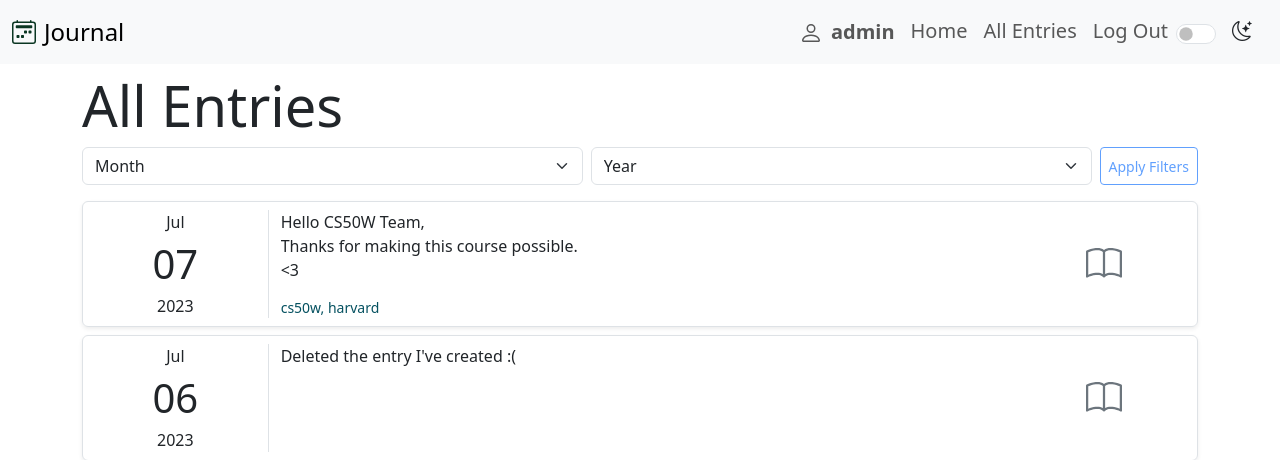
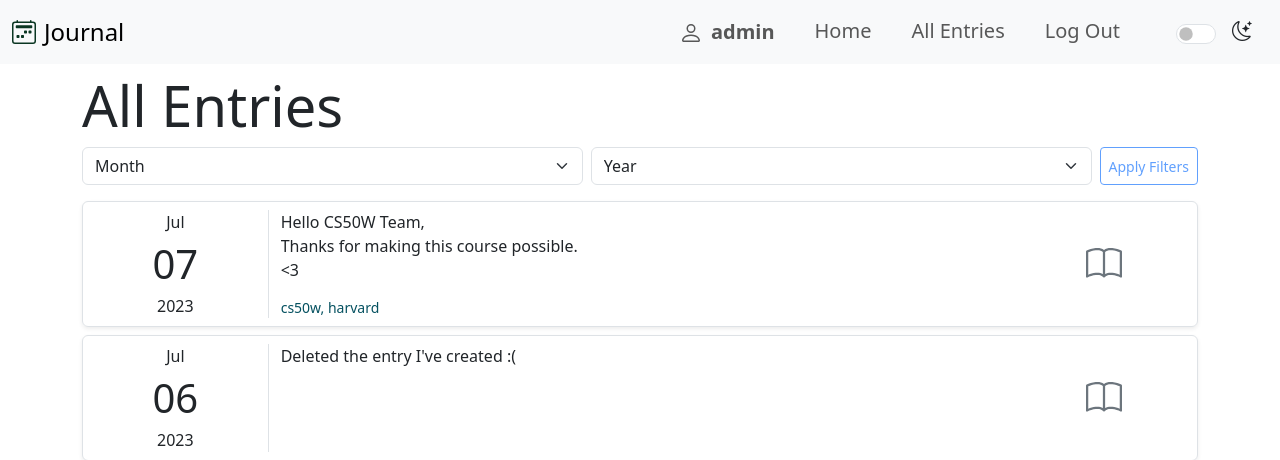
Before and after one commit to hakanayata/journal, a Django app: page /all_entries in a window 1280 px wide. Shown: the top 460 px of the page. Run offline with Django 4.2, Linux system fonts and the light colour scheme; a user stored in the database is signed in; data comes from the database, SQL or seed files in the repository.

Commit message:
gap increased btw navbar elms, vr and hr added

```diff
--- /dev/null
+++ b/journal/static/journal/js/hrOrVr.js
@@ -0,0 +1,23 @@
+document.addEventListener("DOMContentLoaded", () => {
+
+    let ruleDiv = document.getElementById("hrOrVr")
+    const horRule = document.createElement("hr")
+
+    const ruleDecider = (width) => {
+        console.log(width);
+        if (width >= 992) {
+            ruleDiv.className = "vr"
+            if (horRule) {
+                horRule.remove()
+            }
+        } else {
+            console.log("small");
+            ruleDiv.className = ""
+            ruleDiv.append(horRule)
+        }
+    }
+
+    // window.addEventListener("load", ruleDecider(window.innerWidth))
+
+    window.addEventListener("resize", () => ruleDecider(window.innerWidth))
+})
--- a/journal/templates/journal/layout.html
+++ b/journal/templates/journal/layout.html
@@ -33,7 +33,7 @@
             <button type="button" class="btn-close" data-bs-dismiss="offcanvas" aria-label="Close"></button>
           </div>
           <div class="offcanvas-body lead">
-            <ul class="navbar-nav justify-content-end flex-grow-1 pe-3">
+            <ul class="navbar-nav justify-content-end flex-grow-1 gap-4 pe-3">
               {% if user.is_authenticated %}
               <li class="nav-item">
                 <a class="nav-link d-flex align-items-center fw-bold" href="{% url 'profile' %}"><span class="me-2">
@@ -58,6 +58,7 @@
                 <a class="nav-link" href="{% url 'login' %}">Log In</a>
               </li>
               {% endif %}
+              <div id="hrOrVr"></div>
               <li class="nav-item">
                 <div class="form-check form-switch py-2 d-flex align-items-center gap-3">
                     <input
@@ -107,6 +108,7 @@
         >
     </footer>
     <script src="https://cdn.jsdelivr.net/npm/bootstrap@5.3.0/dist/js/bootstrap.bundle.min.js" integrity="sha384-geWF76RCwLtnZ8qwWowPQNguL3RmwHVBC9FhGdlKrxdiJJigb/j/68SIy3Te4Bkz" crossorigin="anonymous"></script>
+    <script src="{% static 'journal/js/hrOrVr.js' %}"></script>
     <script src="{% static 'journal/js/alerts.js' %}"></script>
     <script src="{% static 'journal/js/theme.js' %}"></script>
   </body>
```
